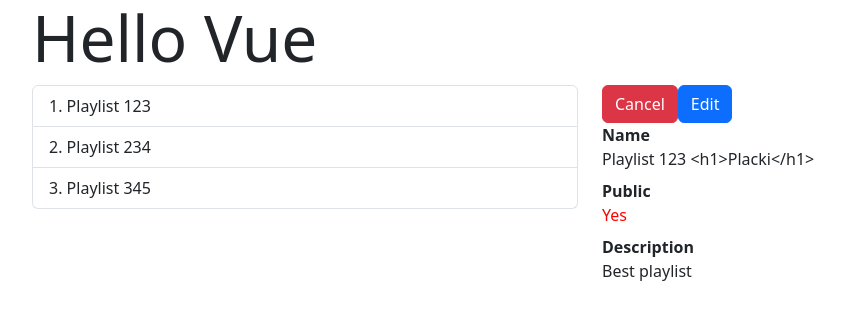
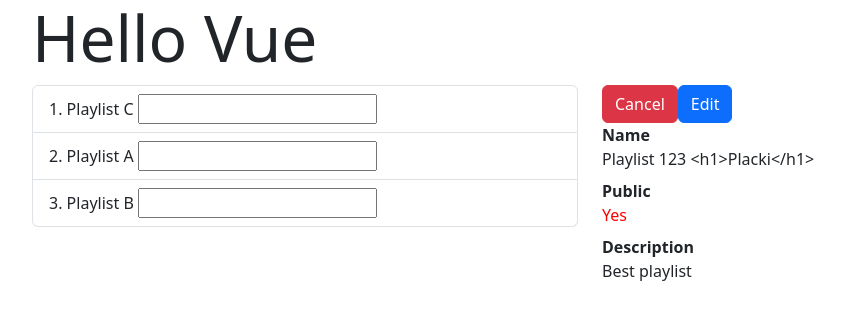
Before and after one commit to ev45ive/sages-vue-open-wrzesien, a Vue app: page / in a window 1280 px wide. Shown: the top 320 px of the page, without its empty margins (50-895 px from the left). Built offline with nearby package versions, Linux system fonts and the light colour scheme.

Commit message:
v-for="(playlist, index) of playlists" :key="playlist.id"

```diff
--- a/src/playlists/components/PlaylistList.vue
+++ b/src/playlists/components/PlaylistList.vue
@@ -1,24 +1,13 @@
 <template>
   <div>
-    <!--
-        for(let index in items)
-        for(let item of items)
-
-        v-for="playlist of playlists"
-        v-for="playlist, index) of playlists"
-
-        <div v-for="(value, key, index) of playlist">
-          {{ index }} {{ key }}:{{ value }}
-        </div>
-    -->
-
     <div class="list-group">
       <button
-        v-for="(playlist, index) of playlists"
+        v-for="(playlist, index) of playlists" :key="playlist.id"
         type="button"
         class="list-group-item list-group-item-action"
       >
         {{ index + 1 }}. {{ playlist.name }}
+        <input/>
       </button>
     </div>
   </div>
@@ -30,23 +19,29 @@ import { ref } from "vue";
 const playlists = ref([
   {
     id: "123",
-    name: "Playlist 123",
+    name: "Playlist A",
     public: true,
     description: "Best playlist",
   },
   {
     id: "234",
-    name: "Playlist 234",
+    name: "Playlist B",
     public: false,
     description: "Awesome playlist",
   },
   {
     id: "345",
-    name: "Playlist 345",
+    name: "Playlist C",
     public: true,
     description: "Cool playlist",
   },
 ]);
+
+
+setInterval(()=>{
+    playlists.value.push(playlists.value.shift()!)
+},1000)
+
 </script>
 
 <style scoped></style>
```
